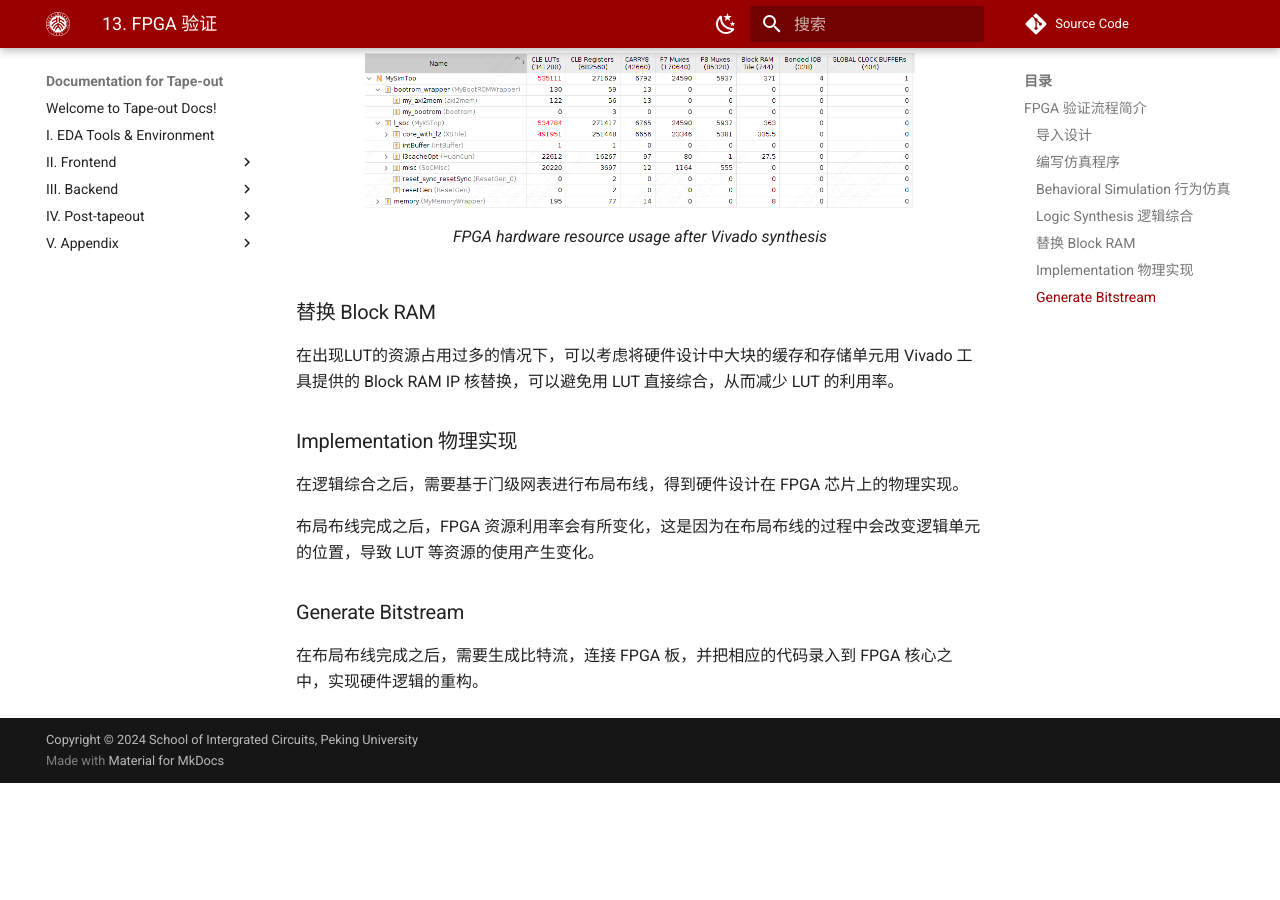
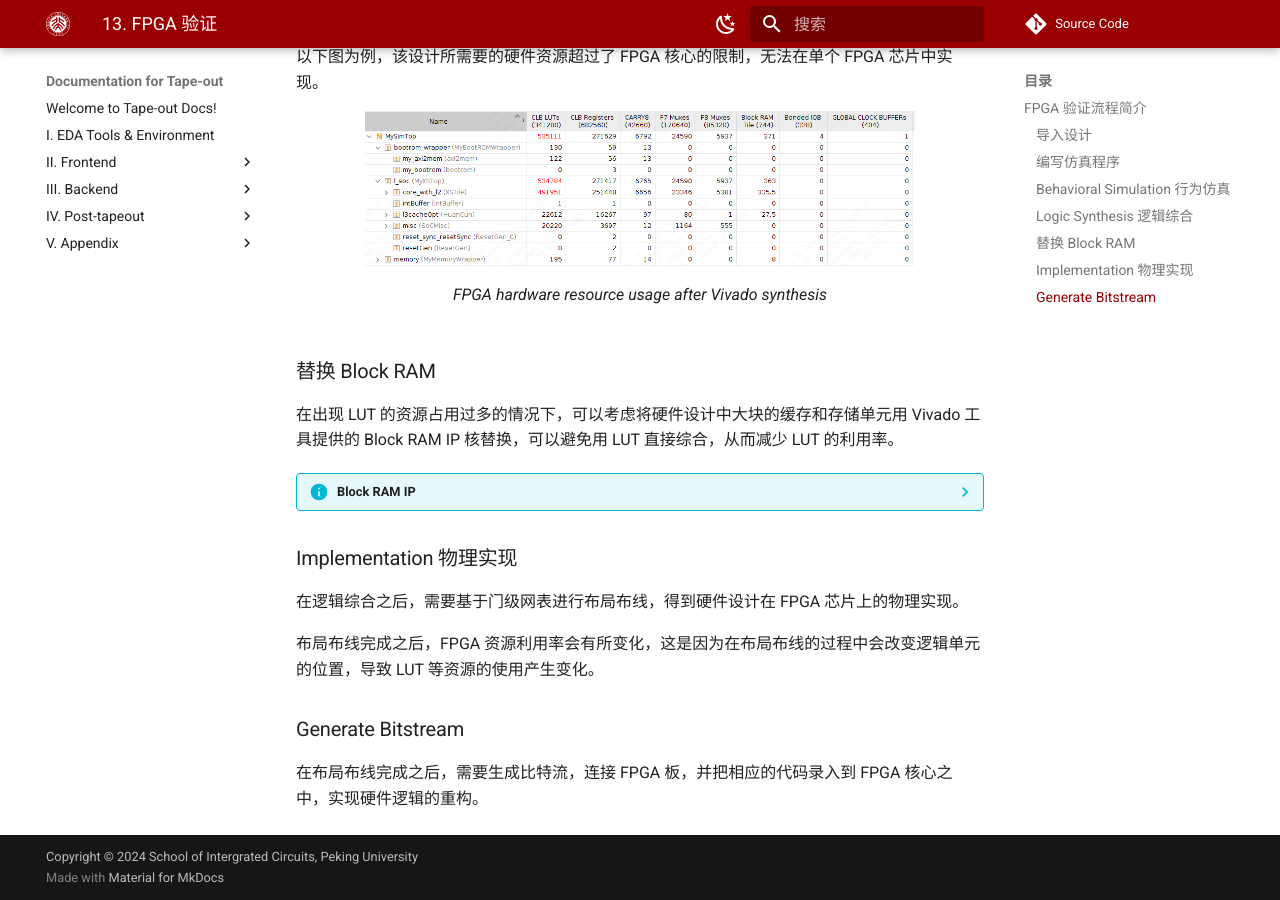
Before and after one commit to pku-pacific-lab-team/Tape-out_template_doc, an MkDocs documentation site: the page built from docs/14_FPGA_verification.md, in a window 1280 px wide and 900 px high, scrolled down 2144 px. Built offline with MkDocs 1.6.1 and Material for MkDocs 9.7.7, drawn with Linux system fonts in a browser that asks for light colours; some web fonts are replaced; comment, search, counter and statistics services are not loaded; before the commit the page ends 2927 px from its top, so only the background shows below that; some of the changed lines change nothing that is shown.

Commit message:
update 14_FPGA_verification

```diff
--- a/docs/14_FPGA_verification.md
+++ b/docs/14_FPGA_verification.md
@@ -1,4 +1,6 @@
 # 13. FPGA 验证
+
+!!! Warning "Under development!"
 
 在实际流片之前，我们需要在 FPGA 平台上实现我们**可综合的**数字系统设计，从而验证功能正确性。
 
@@ -17,7 +19,7 @@
 
 选择 `RTL Project`，连续选择 `Next`，在 `Default Part` 选择验证所使用的 FPGA 核心板型号。
 
-??? tip "FPGA 核心板与开发板"
+??? info "FPGA 核心板与开发板"
     **FPGA 核心板**：通常是一个小型的模块，包括了 FPGA 芯片以及其必要的外围电路，主要用于嵌入到更大的系统中，作为系统的一部分。核心板上一般包括 FPGA 芯片、必要的电源管理电路、时钟电路、基本的 I/O 接口等。它们通常没有太多的扩展接口和调试功能。
 
     **FPGA 开发板**：是一个**完整的开发平台**，包含了核心板以及更多的外围设备和接口，用于 FPGA 的开发、调试和验证。它适合于开发者进行 FPGA 设计的原型验证和测试。开发板除了包含核心板的所有功能外，还包括更多的扩展接口（例如 USB 、以太网、HDMI 等）、调试接口（如 JTAG ）、存储器（如 SD 卡插槽）、显示器（如 LCD 屏幕）等，具体有哪些扩展接口取决于开发板的型号。
@@ -80,7 +82,13 @@
 
 ### 替换 Block RAM
 
-在出现LUT的资源占用过多的情况下，可以考虑将硬件设计中大块的缓存和存储单元用 Vivado 工具提供的 Block RAM IP 核替换，可以避免用 LUT 直接综合，从而减少 LUT 的利用率。
+在出现 LUT 的资源占用过多的情况下，可以考虑将硬件设计中大块的缓存和存储单元用 Vivado 工具提供的 Block RAM IP 核替换，可以避免用 LUT 直接综合，从而减少 LUT 的利用率。
+
+??? info "Block RAM IP"
+    FPGA 的 Block RAM（BRAM）是一种嵌入在 FPGA 芯片内部的存储资源，通常以块的形式存在，每个块具有固定的大小（如18Kb或36Kb）。
+    由于 BRAM 位于 FPGA 内部，访问速度非常快，适合用于需要快速存取的应用场景。
+    BRAM 可以配置为不同的存储结构，如单端口 RAM、双端口 RAM、FIFO 等，满足不同的设计需求。
+    BRAM 的使用可以显著提高 FPGA 设计的性能和效率，特别是在需要大量数据存储和快速访问的应用中。
 
 ### Implementation 物理实现
 
```
